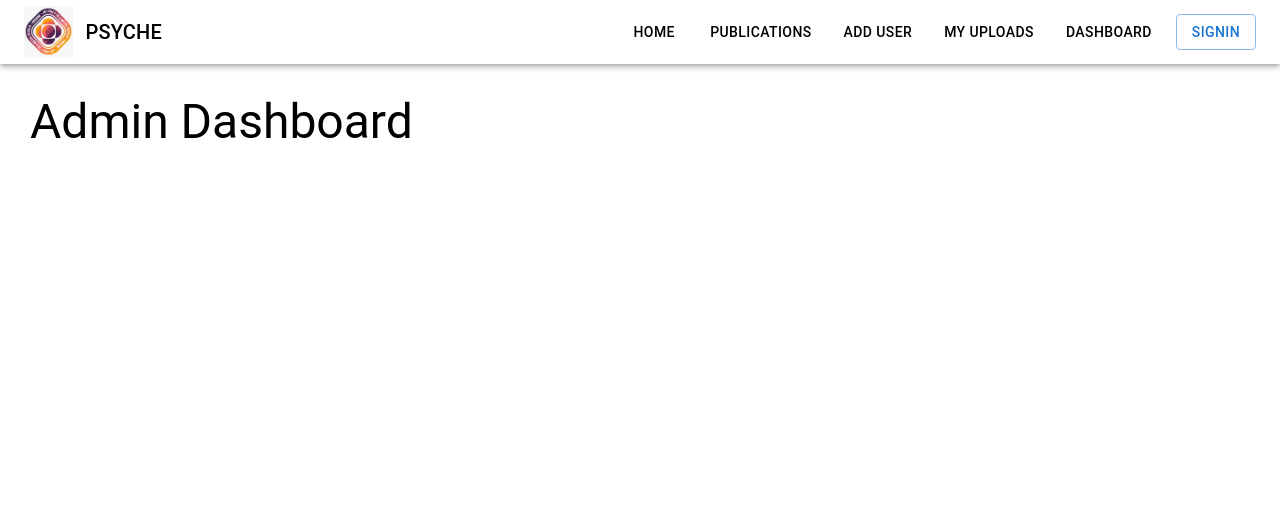
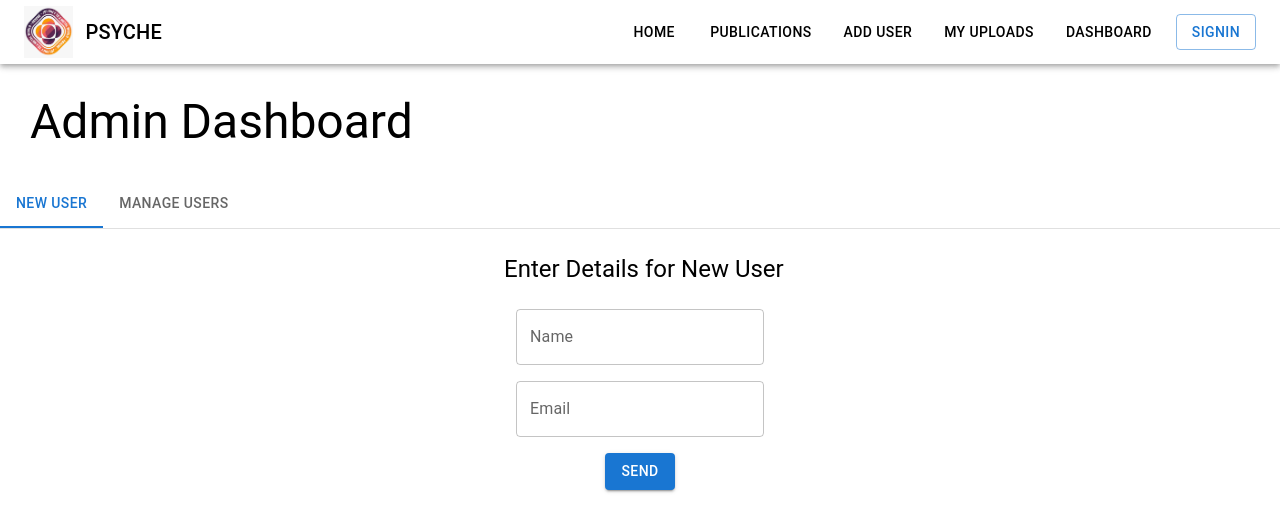
Before and after one commit to MissionToPsyche/tungesten_I7_PubSub, a React (Vite) app in the folder client/: page /dashboard in a window 1280 px wide. Shown: the top 532 px of the page. Built offline with nearby package versions, Linux system fonts and the light colour scheme.

Commit message:
US117 Added Tabs for new users in Admin Dashboard

```diff
--- a/client/src/components/Dashboard.jsx
+++ b/client/src/components/Dashboard.jsx
@@ -1,14 +1,93 @@
-import { Typography } from "@mui/material";
+import { useState } from "react";
+import { Typography, Tabs, Tab, Box, TextField, Button } from "@mui/material";
 
 function Dashboard() {
+    const [value, setValue] = useState(0);
 
-
+    const handleChange = (event, newValue) => {
+        setValue(newValue);
+    };
 
     return (
         <div>
             <Typography variant="h3" sx={{ margin: "30px" }}>Admin Dashboard</Typography>
+            <Box sx={{ width: '100%' }}>
+                <Box sx={{ borderBottom: 1, borderColor: 'divider' }}>
+                    <Tabs value={value} onChange={handleChange} aria-label="basic tabs example">
+                        <Tab label="New User" />
+                        <Tab label="Manage Users" />
+                    </Tabs>
+                </Box>
+                <TabPanel value={value} index={0}>
+                    <NewUser />
+                </TabPanel>
+                <TabPanel value={value} index={1}>
+                    Manage User
+                </TabPanel>
+            </Box>
         </div>
     )
 }
 
+function TabPanel(props) {
+    const { children, value, index, ...other } = props;
+
+    return (
+        <div
+            role="tabpanel"
+            hidden={value !== index}
+            id={`simple-tabpanel-${index}`}
+            aria-labelledby={`simple-tab-${index}`}
+            {...other}
+        >
+            {value === index && (
+                <Box sx={{ p: 3 }}>
+                    {children}
+                </Box>
+            )}
+        </div>
+    );
+}
+
+function NewUser() {
+    const [name, setName] = useState("");
+    const [email, setEmail] = useState("");
+
+    const handleNameChange = (event) => {
+        setName(event.target.value);
+    };
+
+    const handleEmailChange = (event) => {
+        setEmail(event.target.value);
+    };
+
+    const handleSubmit = (event) => {
+        event.preventDefault();
+        console.log("Email: ", email, "Name: ", name);
+    };
+
+    return (
+        <>
+            <Typography sx={{ marginLeft: 60, marginBottom: 3 }} variant="h5">Enter Details for New User</Typography>
+            <form style={{ display: "flex", flexDirection: "column", alignItems: "center" }} onSubmit={handleSubmit}>
+                <TextField
+                    label="Name"
+                    value={name}
+                    onChange={handleNameChange}
+                    variant="outlined"
+                    sx={{ mb: 2 }}
+                />
+                <TextField
+                    label="Email"
+                    value={email}
+                    onChange={handleEmailChange}
+                    variant="outlined"
+                    sx={{ mb: 2 }}
+                />
+                <Button type="submit" variant="contained">Send</Button>
+            </form>
+        </>
+    );
+}
+
 export default Dashboard;
```
